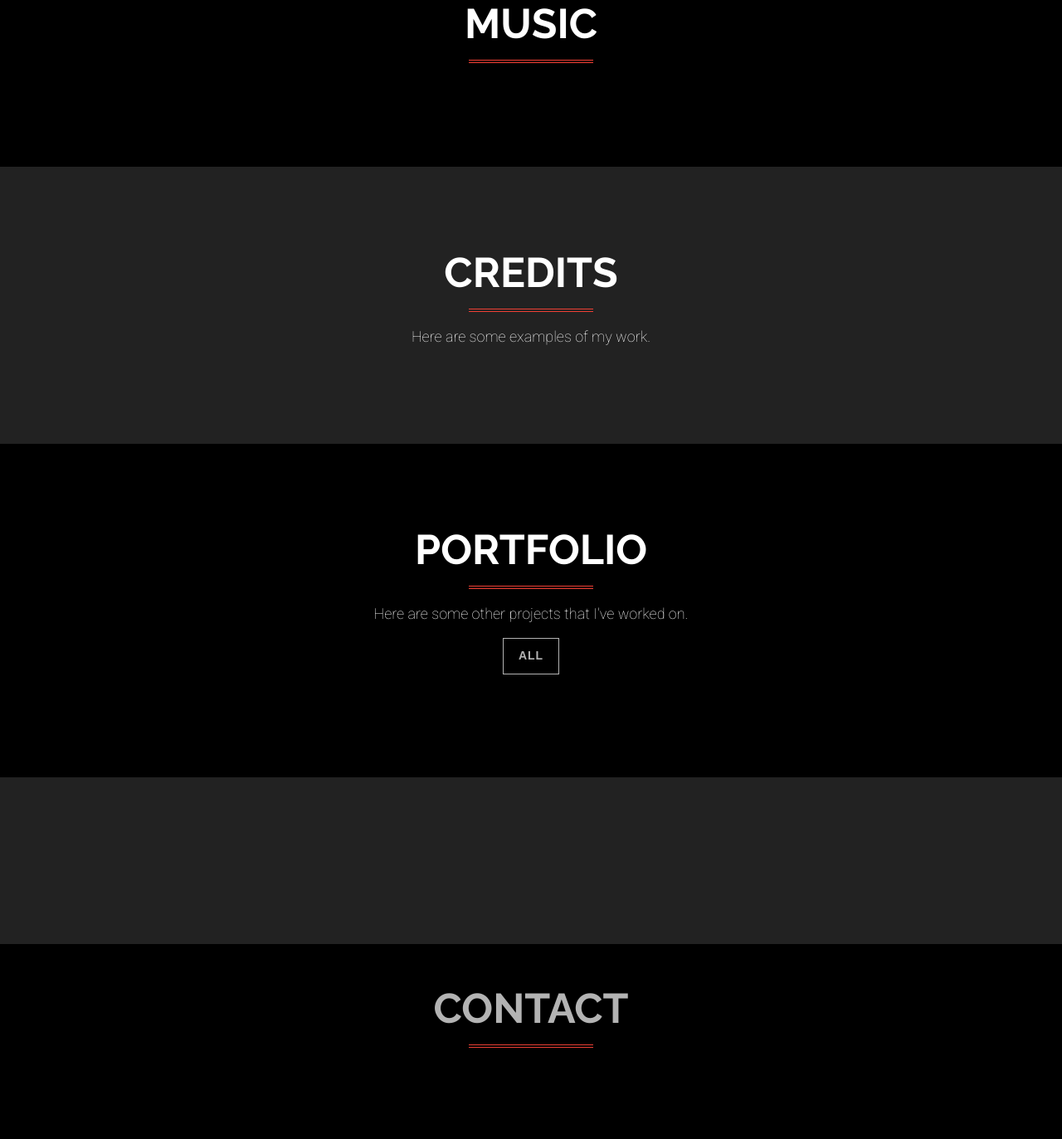
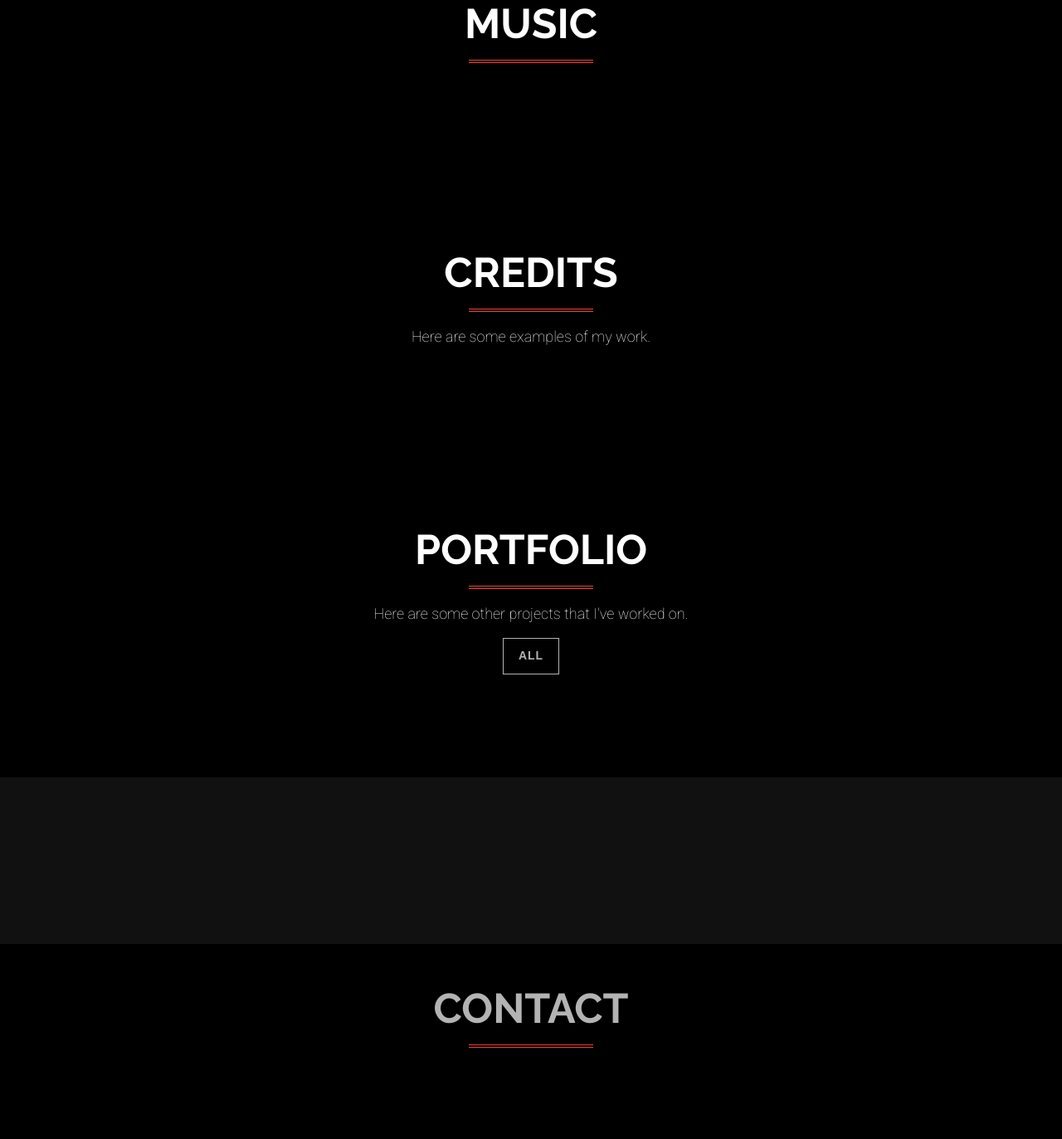
Before and after one commit to tkanemoto/django-project, a Django app: template portfolios/templates/portfolios/page_detail.html in a window 1280 px wide. Shown: the part 379-1752 px from the top of the page at 83% size. Run offline with Django 3.2, Linux system fonts and the light colour scheme; the template is opened without the code that fills it, so the values that code supplies are empty; some libraries are stand-ins or nearby versions.

Commit message:
Background colour adjustments
Change-Id: I87912c9f8893059035bba73c8416b08b1c9ff4a3

```diff
--- a/portfolios/static/css/creative.css
+++ b/portfolios/static/css/creative.css
@@ -312,7 +312,7 @@ header.video {
   padding: 100px 0;
   text-align: center;
   color: white;
-  background-color: #222;
+  background-color: #111;
   -webkit-background-size: cover;
   -moz-background-size: cover;
   -o-background-size: cover;
@@ -569,7 +569,7 @@ header.video {
     margin: 1%; } }
 
 .testimonials {
-  background-color: #222;
+  background-color: #111;
   text-align: center; }
   .testimonials .testimonials-carousel .item .testimonial-img {
     display: inline-block;
--- a/portfolios/templates/portfolios/page_detail.html
+++ b/portfolios/templates/portfolios/page_detail.html
@@ -167,7 +167,7 @@
     </section>
 
     <!-- Portfolio Carousel Heading -->
-    <section class="page-section bg-faded bg-inverse" id="work">
+    <section class="page-section" id="work">
         <div class="container text-center wow fadeIn">
             <h2>Credits</h2>
             <hr class="colored">
@@ -274,7 +274,7 @@
     </section>
 
     <!-- Testomonials Section -->
-    <section class="page-section testimonials bg-faded bg-inverse">
+    <section class="page-section testimonials">
         <div class="container wow fadeIn">
             <div class="row">
                 <div class="col-lg-10 offset-lg-1">
```
